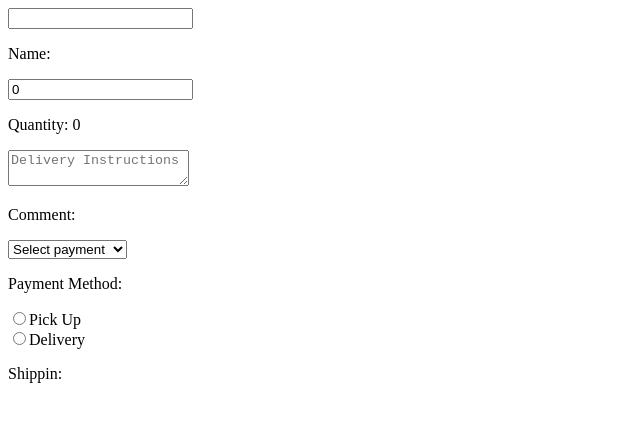
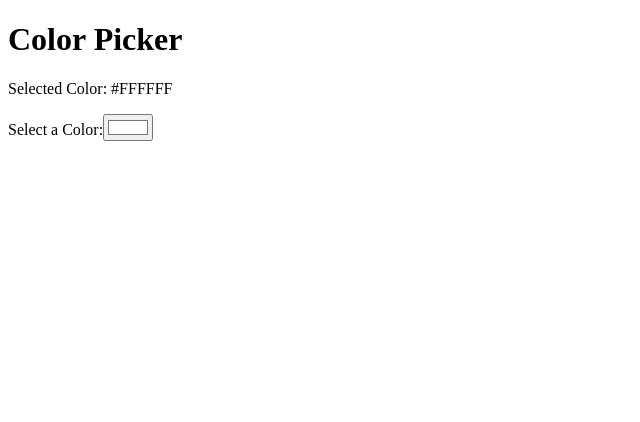
Before and after one commit to MadMax0312/React_tutorial, a React (Vite) app in the folder my-react-app/: page / in a window 1280 px wide. Shown: the top 422 px of the page, without its empty margins (0-640 px from the left). Built offline with nearby package versions, Linux system fonts and the light colour scheme.

Commit message:
Color Picker

```diff
--- a/my-react-app/src/App.jsx
+++ b/my-react-app/src/App.jsx
@@ -1,9 +1,9 @@
-import MyComponent2 from "./MyComponent2";
+import ColorPicker from "./ColorPicker.jsx"
 
 function App() {
     return (
         <>
-        <MyComponent2/>
+        <ColorPicker/>
         </>
     );
 }
--- /dev/null
+++ b/my-react-app/src/ColorPicker.jsx
@@ -0,0 +1,22 @@
+import React, {useState} from "react"
+
+function ColorPicker() {
+
+    const [color, setColor] = useState('#FFFFFF')
+
+    function handleColorChange(event) {
+        setColor(event.target.value)
+    }
+
+    return( <div className="color-picker-container">
+                <h1>Color Picker</h1>
+                <div className="color-display" style={{backgroundColor: color}}>
+                    <p>Selected Color: {color}</p>
+                </div>
+                <label>Select a Color:</label>
+                <input type="color" value={color} onChange={handleColorChange} />
+            </div>)
+
+}
+
+export default ColorPicker
```
